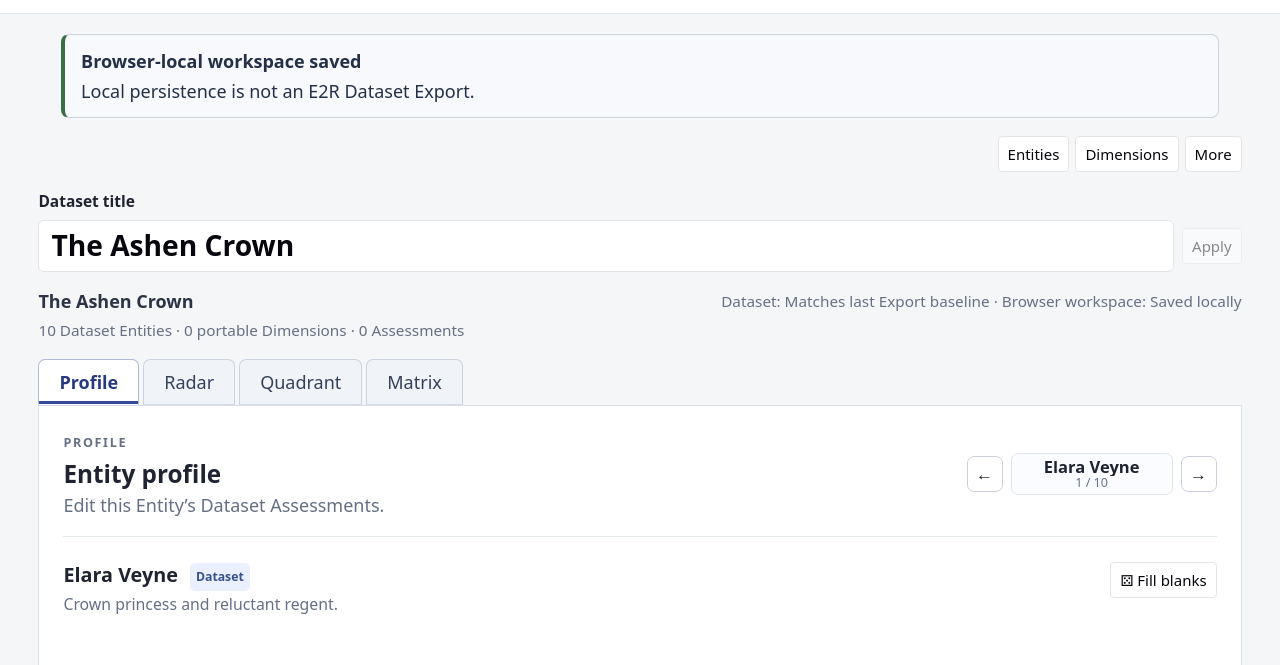
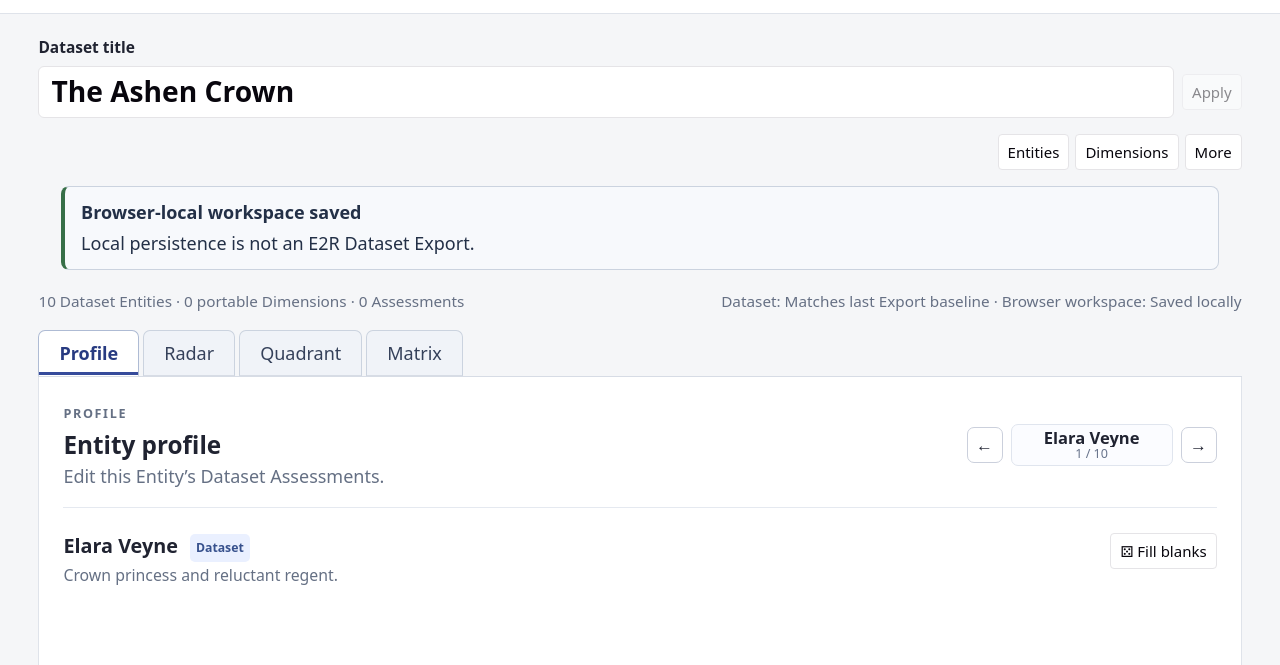
Before and after one commit to sukoyaka-dopeness/e2r-parameter-plotter, a website with bundled scripts: page index.html in a window 1280 px wide. Both pictures are taken after a click on the button "Open Sample Dataset · The Ashen Crown". Shown: the part 59-724 px from the top of the page. Built offline with nearby package versions, Linux system fonts and the light colour scheme.

Commit message:
Prioritize Dataset title in ParameterPlotter workspace

```diff
--- a/home-screen.css
+++ b/home-screen.css
@@ -109,6 +109,8 @@ body { min-height: 100svh; }
 .workspace-page { background: #f5f6f8; }
 .workspace-page > main { flex: 1 1 auto; width: 100%; }
 .app-header h1.app-brand { margin: 0; font-size: 20px; font-weight: 600; letter-spacing: -.2px; line-height: 145%; }
+.app-header h1.app-brand a { color: inherit; text-decoration: none; }
+.app-header h1.app-brand a:focus-visible { outline: 3px solid #344b9b; outline-offset: 3px; }
 .shell-header-actions { justify-content: flex-end; }
 .shell-header-actions button { white-space: nowrap; }
 @media (max-width: 600px) {
--- a/main.js
+++ b/main.js
@@ -18,7 +18,6 @@ import {randomDimensionValue} from './profile-random.js';
 import {candidateAuthoringAvailable, createDatasetEntity, editDatasetEntity, entityDeleteEligibility, deleteDatasetEntity, deleteDatasetDimension, rescaledAssessmentValue, applyDimensionAndRescale} from './successor-domain.js';
 import {acceptsDimensionValue, authoredValueAtPosition, matrixEntities, reorderMatrixRow} from './model.js';
 import {formAttributeId, rescaleActionFor} from './successor-event-wiring.js';
-import {datasetTitleFor} from './dataset-context.js';
 import {workspaceActionsMarkup} from './workspace-actions-menu.js';
 import {homeMarkup} from './home-screen.js';
 import {footerMarkup, creditsMarkup} from './application-shell.js';
@@ -468,6 +467,7 @@ render=function(){
  root.className='app-frame workspace-page';
  root.querySelector(':scope > header')?.classList.add('app-header');
  root.querySelector(':scope > header h1')?.classList.add('app-brand');
+ const brand=root.querySelector(':scope > header h1.app-brand');if(brand)brand.innerHTML='<a href="#home" data-go-home>ParameterPlotter</a>';
  root.querySelector(':scope > header .header-actions')?.classList.add('shell-header-actions');
  root.querySelectorAll(':scope > header .eyebrow, :scope > header .sub')?.forEach(element=>element.hidden=true);
  root.querySelectorAll('header,main,footer').forEach(element=>element.inert=Boolean(creditsOpen));
@@ -476,11 +476,12 @@ render=function(){
  const eyebrow=root.querySelector('header .eyebrow');if(eyebrow)eyebrow.textContent='E2R | SINGLE-USER DATASET COMPARISON';
  const subtitle=root.querySelector('header .sub');if(subtitle)subtitle.textContent='Author E2R Entities and Dimension Assessments. Browser-local persistence is separate from E2R Dataset Export.';
  const actions=root.querySelector('.header-actions');if(actions)actions.innerHTML=runtimeHeader();
- const main=root.querySelector(':scope > main');if(main){const toolbar=document.createElement('nav');toolbar.className='workspace-action-bar';toolbar.setAttribute('aria-label','Workspace actions');toolbar.innerHTML=workspaceActionsMarkup({readOnly:s.readOnly,authoringUnavailable:s.readOnly||s.candidateUnsupported});main.prepend(toolbar);}
- const topline=root.querySelector('.topline');if(topline){const assessmentCount=s.dimensions.reduce((count,dimension)=>count+Object.values(s.values).filter(values=>typeof values?.[dimension.id]==='number').length,0);topline.innerHTML=`<div class="dataset-context"><strong class="dataset-title">${esc(datasetTitleFor(s.dataset))}</strong><span>${s.dataset.entities.length} Dataset ${s.dataset.entities.length===1?'Entity':'Entities'} · ${s.dimensions.length} portable Dimension${s.dimensions.length===1?'':'s'} · ${assessmentCount} Assessment${assessmentCount===1?'':'s'}</span></div><span>Dataset: ${s.datasetModified?'Changes not exported':'Matches last Export baseline'} · Browser workspace: ${s.persistence.status==='saved'?'Saved locally':'Degraded / unsaved'}</span>`;}
- if(topline){const title=s.dataset.extensions?.metadata?.title??'',editor=document.createElement('form');editor.className='dataset-title-editor';editor.innerHTML=`<label for="dataset-title-input">Dataset title</label><div class="dataset-title-editor-controls"><input id="dataset-title-input" name="dataset-title" type="text" value="${esc(datasetTitleDraft??title)}" ${s.readOnly?'disabled':''}><button type="submit" ${s.readOnly||(datasetTitleDraft??title)===title?'disabled':''}>Apply</button></div>`;topline.before(editor);}
- let status=root.querySelector('.successor-status');if(!status){status=document.createElement('section');status.className='successor-status';root.querySelector('main')?.prepend(status);}
+ const main=root.querySelector(':scope > main'),toolbar=document.createElement('nav');toolbar.className='workspace-action-bar';toolbar.setAttribute('aria-label','Workspace actions');toolbar.innerHTML=workspaceActionsMarkup({readOnly:s.readOnly,authoringUnavailable:s.readOnly||s.candidateUnsupported});
+ const topline=root.querySelector('.topline');if(topline){const assessmentCount=s.dimensions.reduce((count,dimension)=>count+Object.values(s.values).filter(values=>typeof values?.[dimension.id]==='number').length,0);topline.innerHTML=`<div class="dataset-context"><span>${s.dataset.entities.length} Dataset ${s.dataset.entities.length===1?'Entity':'Entities'} · ${s.dimensions.length} portable Dimension${s.dimensions.length===1?'':'s'} · ${assessmentCount} Assessment${assessmentCount===1?'':'s'}</span></div><span>Dataset: ${s.datasetModified?'Changes not exported':'Matches last Export baseline'} · Browser workspace: ${s.persistence.status==='saved'?'Saved locally':'Degraded / unsaved'}</span>`;}
+ const title=s.dataset.extensions?.metadata?.title??'',editor=document.createElement('form');editor.className='dataset-title-editor';editor.innerHTML=`<label for="dataset-title-input">Dataset title</label><div class="dataset-title-editor-controls"><input id="dataset-title-input" name="dataset-title" type="text" value="${esc(datasetTitleDraft??title)}" ${s.readOnly?'disabled':''}><button type="submit" ${s.readOnly||(datasetTitleDraft??title)===title?'disabled':''}>Apply</button></div>`;
+ let status=root.querySelector('.successor-status');if(!status){status=document.createElement('section');status.className='successor-status';}
  if(status)status.innerHTML=`<div class="persistence-status" role="status"><strong>${s.persistence.status==='saved'?'Browser-local workspace saved':'Browser-local workspace degraded / unsaved'}</strong>${s.persistence.message?`<p>${esc(s.persistence.message)}</p>`:'<p>Local persistence is not an E2R Dataset Export.</p>'}</div><p class="pending-draft-status" role="status"${s.pendingDraft?'':' hidden'}>Unapplied authoring changes are not in the saved browser workspace. Apply or cancel this draft before leaving.</p>${lifecycleNotice?`<p class="lifecycle-notice" role="status">${esc(lifecycleNotice)}</p>`:''}${diagnosticMarkup()}`;
+ main?.prepend(editor,toolbar,status);
  const entityDrawer=root.querySelector('.drawer[aria-label="Entity Pool"]');if(entityDrawer){const p=entityDrawer.querySelector(':scope > p');if(p)p.textContent='Dataset Entities are edited directly in this Dataset. Dimensions and Assessments are portable Candidate data.';const action=entityDrawer.querySelector('.pool-action button');if(action){action.textContent='Add Dataset Entity';action.disabled=s.readOnly;action.dataset.action='add-entity';}}
  const entityForm=root.querySelector('#entity-form');if(entityForm){const heading=entityForm.querySelector('h3');if(heading)heading.textContent=editEntityId?'Edit Dataset Entity':'New Dataset Entity';const nameInput=entityForm.elements.namedItem('temporary-entity-name'),description=entityForm.elements.namedItem('temporary-entity-description'),entity=s.dataset.entities.find(item=>item?.id===editEntityId);nameInput.name='dataset-entity-name';nameInput.removeAttribute('required');nameInput.removeAttribute('maxlength');nameInput.placeholder='Optional Entity name';description.name='dataset-entity-description';nameInput.value=pendingEntityDraft?.editId===editEntityId?pendingEntityDraft.name:(entity?.name??'');description.value=pendingEntityDraft?.editId===editEntityId?pendingEntityDraft.description:(entity?.description??'');const nameLabel=nameInput.closest('label'),descriptionLabel=description.closest('label');if(nameLabel)nameLabel.firstChild.textContent='Name (optional)';if(descriptionLabel)descriptionLabel.firstChild.textContent='Description (optional)';if(entityFormError){const error=document.createElement('p');error.className='field-error';error.setAttribute('role','alert');error.textContent=entityFormError;entityForm.insertBefore(error,entityForm.querySelector('.actions'));}}
  const dimensionDrawer=root.querySelector('.dimension-drawer');if(dimensionDrawer){const eyebrow2=dimensionDrawer.querySelector('.eyebrow');if(eyebrow2)eyebrow2.textContent='PORTABLE DATA';const h2=dimensionDrawer.querySelector('h2');if(h2)h2.textContent='Dimension Pool';const add=dimensionDrawer.querySelector('[data-action="add-dimension"]');if(add)add.disabled=!candidateAuthoringAvailable(s);const search=root.querySelector('#dimension-search');if(search)search.placeholder='Filter by name, labels, range, or unit';}
@@ -551,7 +552,7 @@ function captureSuccessorClick(event){
   if(event.target.closest('[data-close-credits]')||event.target.matches('[data-credits-backdrop]')){event.preventDefault();event.stopImmediatePropagation();creditsOpen=false;render();root.querySelector('.credits-button')?.focus();}
   return;
  }
- const target=event.target.closest('button,[data-action],label');if(!target&&!(rescaleProposal&&event.target.matches('.confirm-scrim[data-cancel-rescale]')))return;
+ const target=event.target.closest('button,[data-action],[data-go-home],label');if(!target&&!(rescaleProposal&&event.target.matches('.confirm-scrim[data-cancel-rescale]')))return;
  if(target?.closest('[data-open-credits]')){event.preventDefault();event.stopImmediatePropagation();creditsOpen=true;render();root.querySelector('[data-close-credits]')?.focus();return;}
  clearLifecycleNotice();
   if(replacement){if(target?.closest('[data-cancel-replacement]')){event.preventDefault();event.stopImmediatePropagation();cancelReplacement();return;}if(target?.closest('[data-confirm-replacement]')){event.preventDefault();event.stopImmediatePropagation();activateIncoming();return;}return;}
--- a/ui-localize.js
+++ b/ui-localize.js
@@ -143,7 +143,7 @@ phrases.push(
 );
 
 const protectedContent = '.dataset-title,.entity-row-title strong,.entity-content .profile-intro h3,.entity-content .profile-intro p,.dimension-card .card-head strong,.point-label,.plot-item,.matrix-row-name,.matrix-identity span,.pager-current strong,.list-row strong,.quadrant-axis-name span,.credits-metadata a';
-ja.set('Dataset title','データセットのタイトル');
+ja.set('Dataset title','Datasetタイトル');
 ja.set('Apply','適用');
 ja.set('Workspace actions','作業操作');
 ja.set('Dataset title applied. E2R JSON Export is a separate step.','データセットのタイトルを適用しました。E2R JSONの書き出しは別の操作です。');
```
Also changed, not shown: ui-localize.test.mjs (+1 -0 lines).
